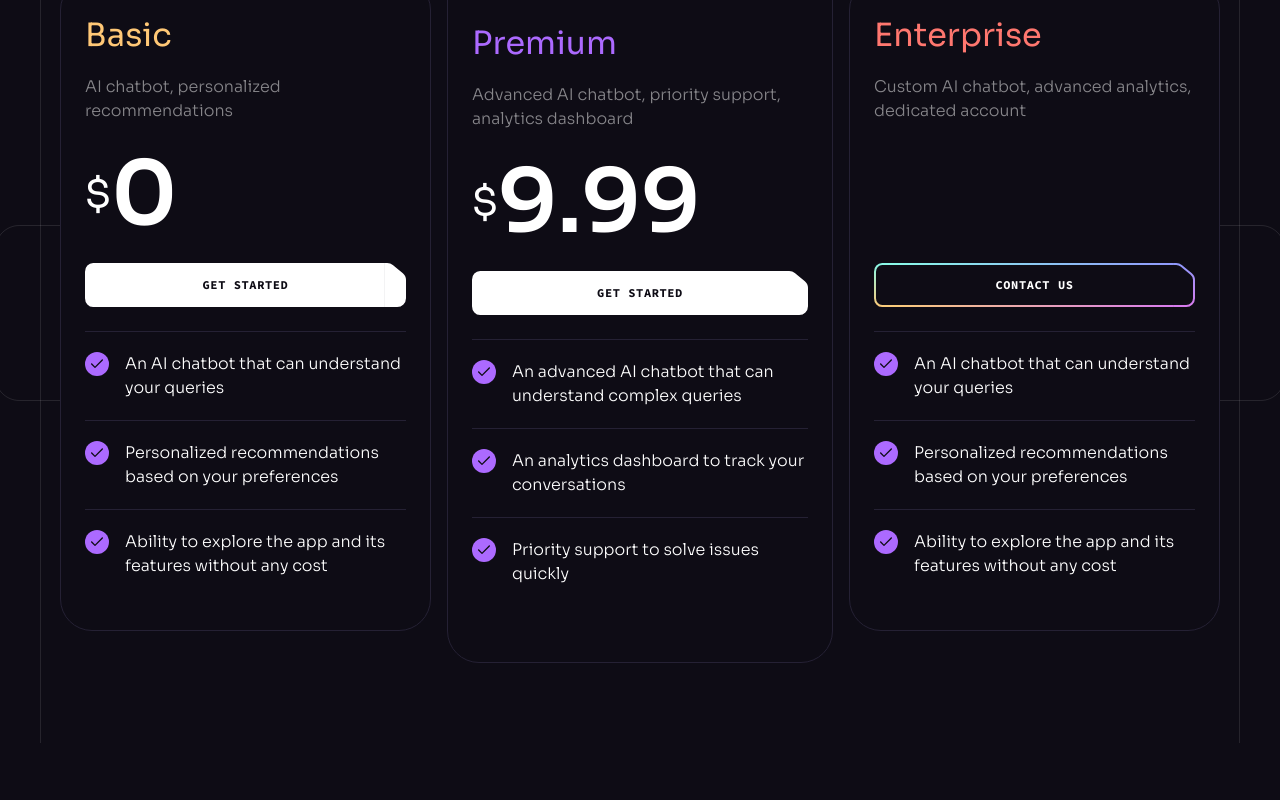
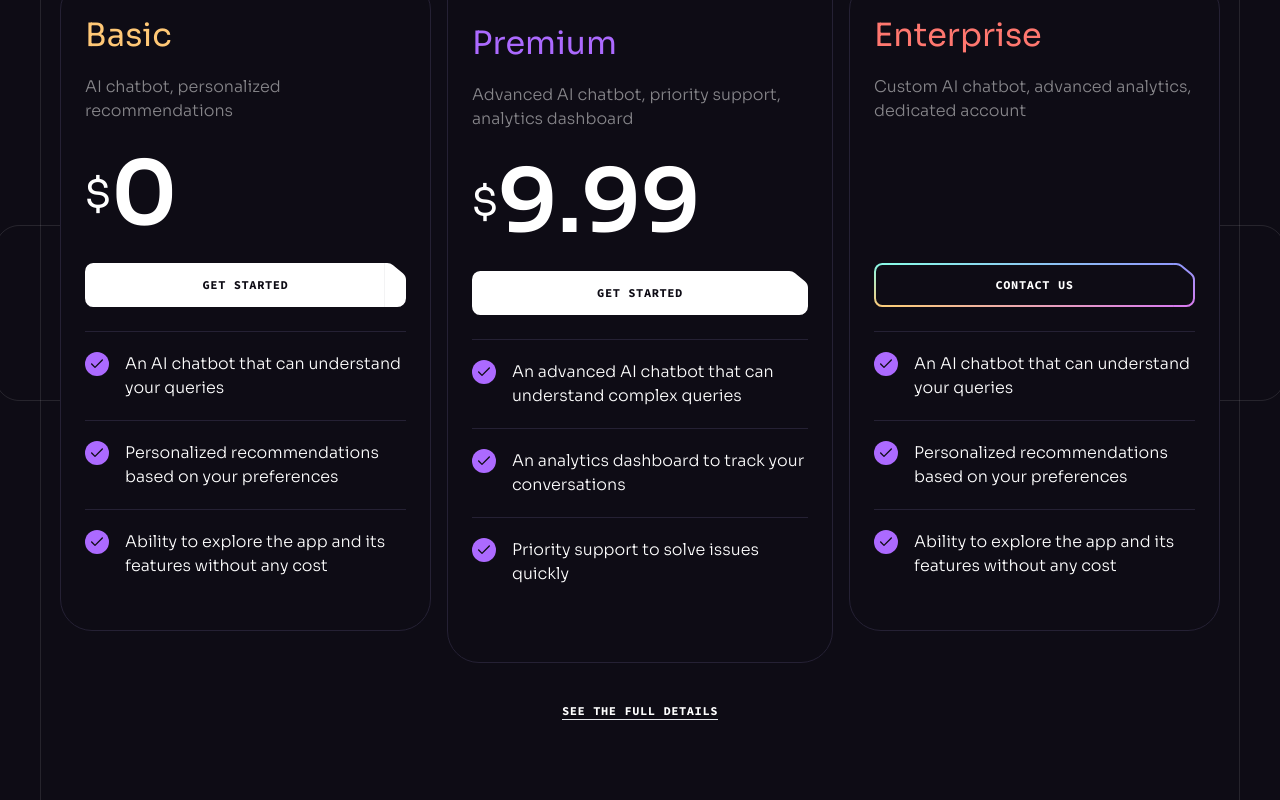
Before and after one commit to bviscosi/brainwave, a React (Vite) app: page / in a window 1280 px wide. Shown: the part 6179-6979 px from the top of the page. Before the commit the page ends 6922 px from the top, so only its background shows below. Built offline with nearby package versions, Linux system fonts and the light colour scheme.

Commit message:
pricing section anchor tag 'see full details'

```diff
--- a/src/components/Pricing.jsx
+++ b/src/components/Pricing.jsx
@@ -20,6 +20,13 @@
           <LeftLine />
           <RightLine />
         </div>
+        <div className="flex justify-center mt-10">
+          <a
+            className="text-xs font-code font-bold tracking-wider uppercase border-b"
+            href="/pricing">
+            See the full details
+          </a>
+        </div>
       </div>
     </Section>
   );
```
